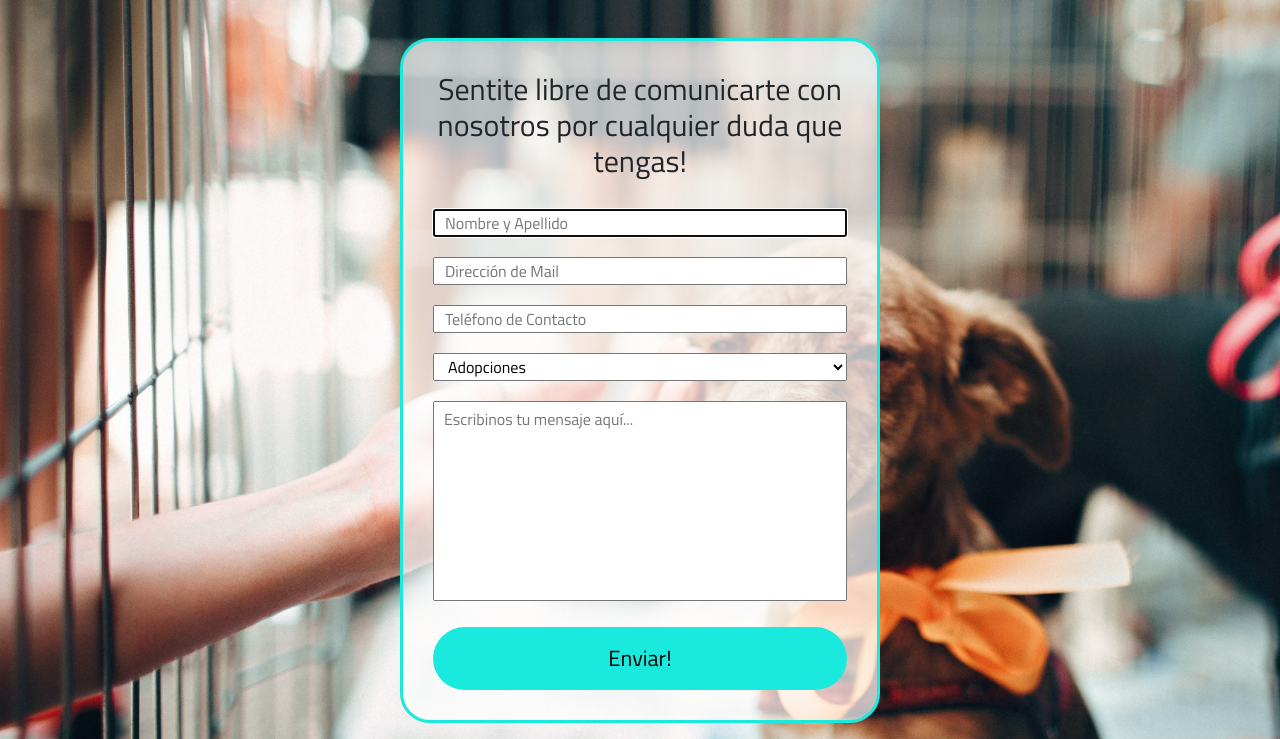
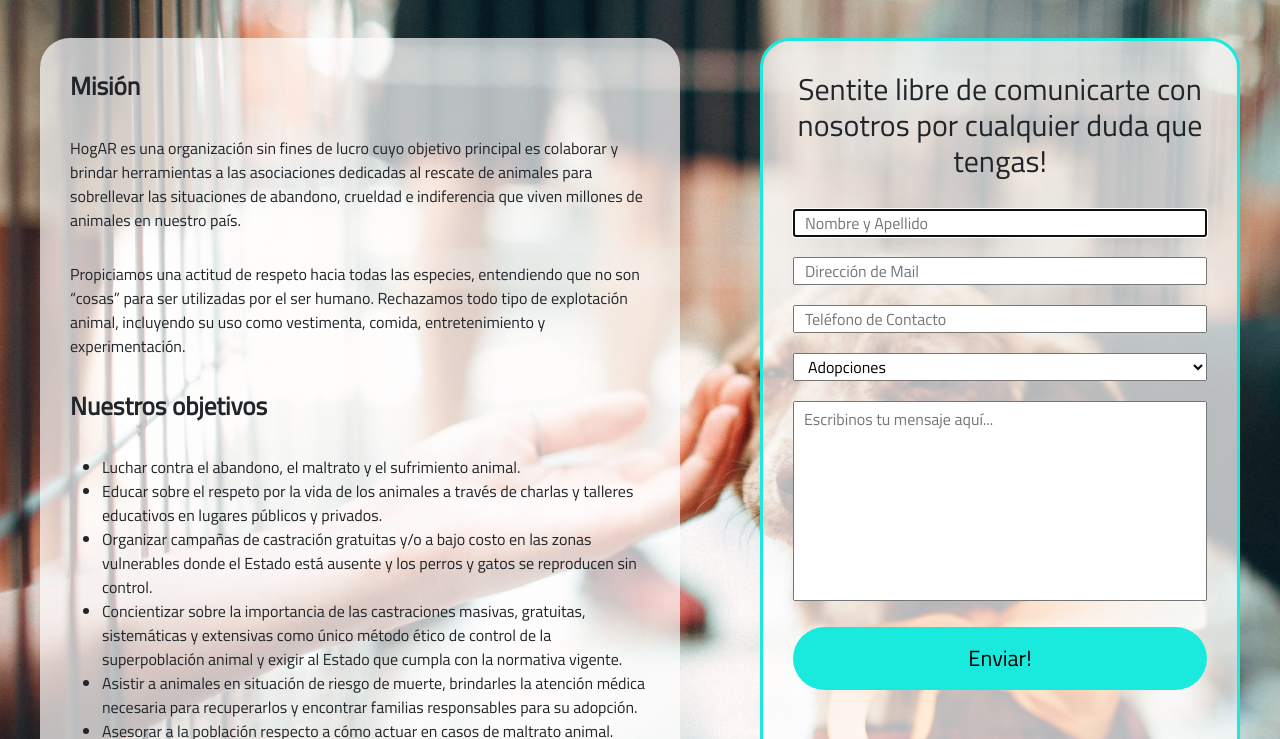
Before and after one commit to amoreiravaldez/-proyectoFinalCoderHouse, a website: page page/contacto.html in a window 1280 px wide. Shown: the part 61-800 px from the top of the page. Drawn offline with nearby package versions, Linux system fonts and the light colour scheme.

Commit message:
Changes in contacto

```diff
--- a/page/contacto.html
+++ b/page/contacto.html
@@ -100,8 +100,26 @@
 
         <section class="contacto-main-form">
 
+            <div class="quienes-somos">
+                <p class="mision">Misión</p>
+                <p>
+                    HogAR es una organización sin fines de lucro cuyo objetivo principal es colaborar y brindar herramientas a las asociaciones dedicadas al rescate de animales para sobrellevar las situaciones de abandono, crueldad e indiferencia que viven millones de animales en nuestro país.
+                </p>
+                <p>
+                    Propiciamos una actitud de respeto hacia todas las especies, entendiendo que no son “cosas” para ser utilizadas por el ser humano. Rechazamos todo tipo de explotación animal, incluyendo su uso como vestimenta, comida, entretenimiento y experimentación.
+                </p>
+                <p class="objetivos">Nuestros objetivos</p>
+                <ul>
+                    <li>Luchar contra el abandono, el maltrato y el sufrimiento animal.</li>
+                    <li>Educar sobre el respeto por la vida de los animales a través de charlas y talleres educativos en lugares públicos y privados.</li>
+                    <li> Organizar campañas de castración gratuitas y/o a bajo costo en las zonas vulnerables donde el Estado está ausente y los perros y gatos se reproducen sin control.</li>
+                    <li>Concientizar sobre la importancia de las castraciones masivas, gratuitas, sistemáticas y extensivas como único método ético de control de la superpoblación animal y exigir al Estado que cumpla con la normativa vigente.</li>
+                    <li>Asistir a animales en situación de riesgo de muerte, brindarles la atención médica necesaria para recuperarlos y encontrar familias responsables para su adopción.</li>
+                    <li>Asesorar a la población respecto a cómo actuar en casos de maltrato animal.</li>
+                </ul>
+            </div>
+
             <div>
-
                 <!-- Título relacionado  -->
                 <h1>Sentite libre de comunicarte con nosotros por cualquier duda que tengas!</h1>
 
@@ -133,8 +151,9 @@
                       <button name="submit" type="submit" id="contact-submit" value="send" data-submit="...Sending">Enviar!</button>
                     </fieldset>
                   </form>
+            </div>
 
-            </div>
+
 
         </section>
 
--- a/scss/components/_contacto.scss
+++ b/scss/components/_contacto.scss
@@ -61,6 +61,30 @@
             }
         }
 
+        .quienes-somos {
+
+            border: none;
+            margin: 40px auto 0px auto;
+            padding: 30px;
+            background-color:rgba(255, 255, 255, .7);
+            top: 10%;
+            left: 35%;
+            width: 40em;
+            font-family: 'Titillium Web', sans-serif;
+            font-style: normal;
+
+            p {
+                margin-bottom: 30px;
+            }
+            .mision, .objetivos {
+                font-family: 'Titillium Web', sans-serif;
+                font-weight: bolder;
+                font-size: 25px;
+                font-style: normal;
+            }
+
+        }
+
         button {
 
             width: 100%;
```
Also changed, not shown: css/style.css, 1 other file.
